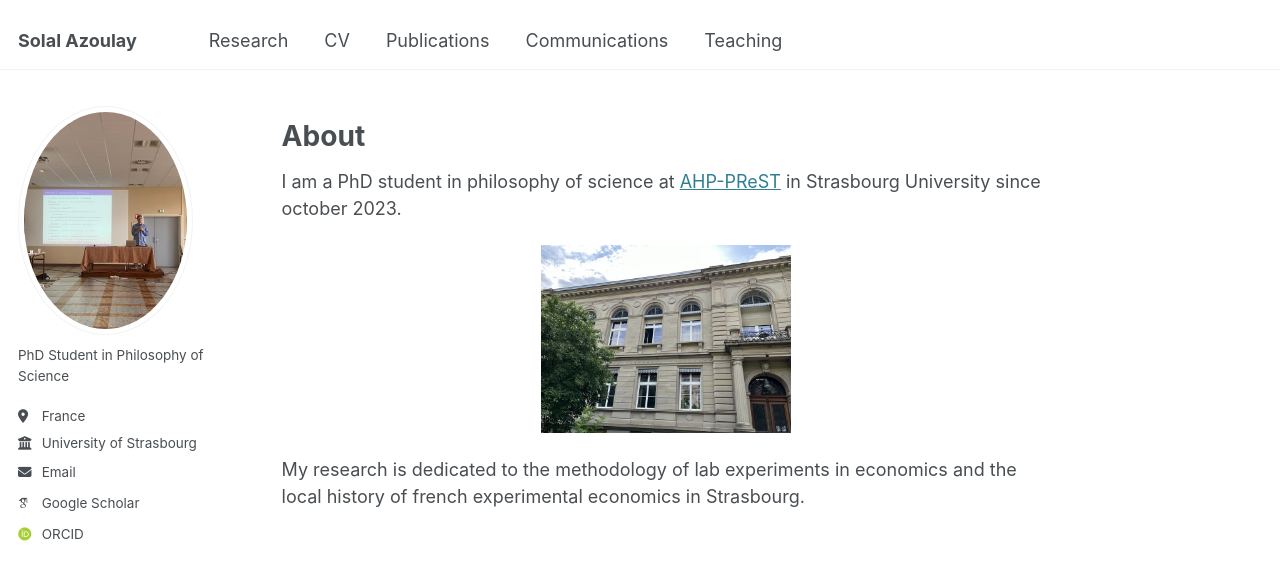
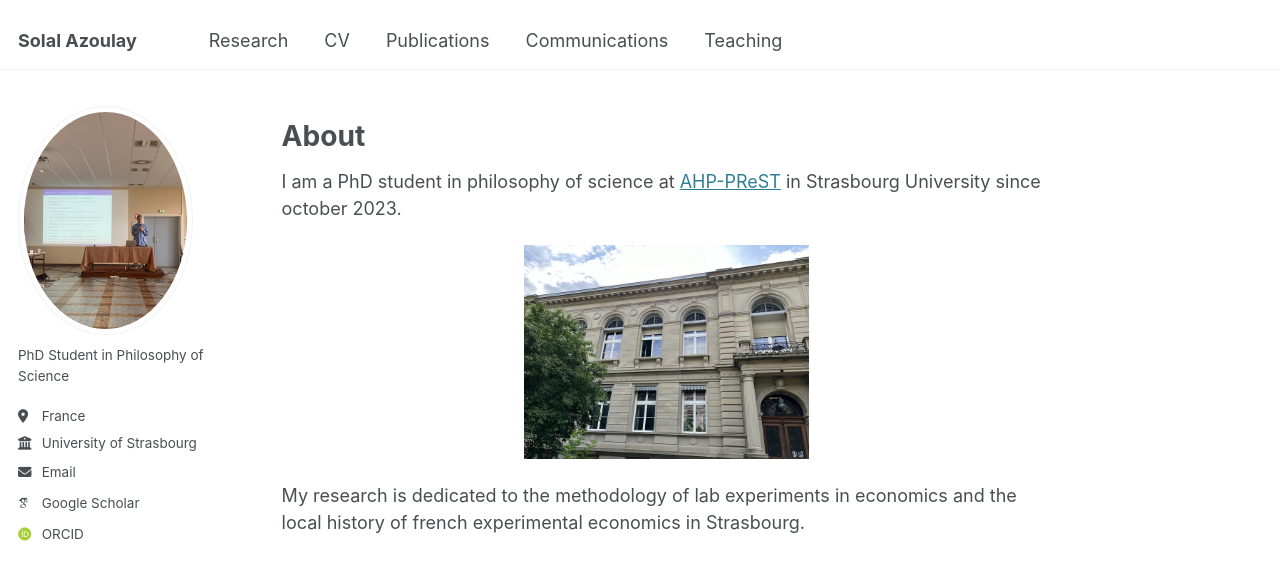
Before and after one commit to solal-azoulay/solal-azoulay.github.io, a Jekyll site: the page built from _pages/about.md, in a window 1280 px wide. Shown: the top 580 px of the page. Built offline with Jekyll 4.4.1, drawn with Linux system fonts in a browser that asks for light colours; some web fonts are replaced.

Commit message:
Update about.md

```diff
--- a/_pages/about.md
+++ b/_pages/about.md
@@ -10,7 +10,7 @@ About
 =====
 I am a PhD student in philosophy of science at [AHP-PReST](https://poincare.univ-lorraine.fr/) in Strasbourg University since october 2023.
 
-   ![Faculté de philosophie de Strasbourg](files/philo-unistra.jpg){: .align-center width="250px"}
+   ![Faculté de philosophie de Strasbourg](files/philo-unistra.jpg){: .align-center width="285px"}
 
 
 My research is dedicated to the methodology of lab experiments in economics and the local history of french experimental economics in Strasbourg.
```
